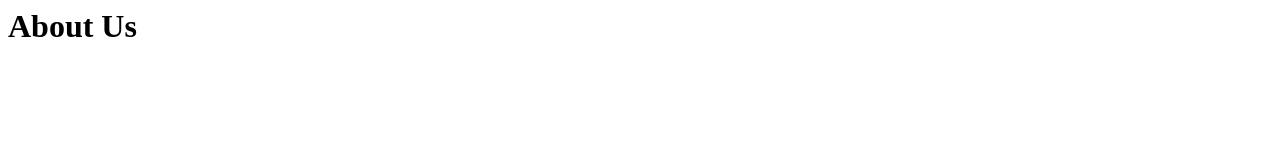
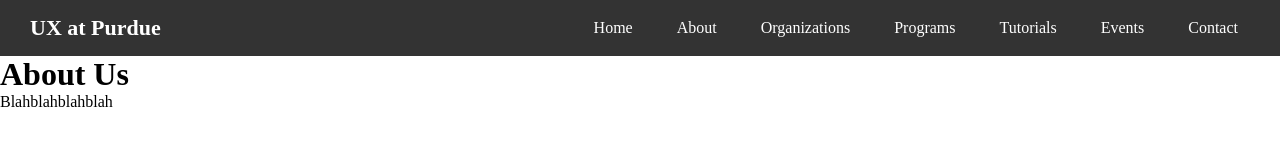
Before and after one commit to elizabeekman/Onboarding-Guide-for-First-Year-Students, a plain HTML site: page htdocs/about.html in a window 1280 px wide. Drawn offline with Linux system fonts and the light colour scheme.

Commit message:
Put nav bar in all pages and added basic header

```diff
--- a/htdocs/about.html
+++ b/htdocs/about.html
@@ -1 +1,30 @@
-<h1>About Us</h1>
+<html lang="en">
+<head>
+  <meta charset="UTF-8">
+  <meta name="viewport" content="width=device-width, initial-scale=1.0">
+  <title>About Us</title>
+  <link rel="stylesheet" href="css/master.css">
+</head>
+<body>
+
+  <!--NAV BAR-->
+    <nav class="navbar">
+        <a href="#" class="logo">UX at Purdue</a>
+            <ul class="nav-links">
+                <li><a href="index.html">Home</a></li>
+                <li><a href="about.html">About</a></li>
+                <li><a href="organizations.html">Organizations</a></li>
+                <li><a href="programs.html">Programs</a></li>
+                <li><a href="tutorials.html">Tutorials</a></li>
+                <li><a href="events.html">Events</a></li>
+                <li><a href="contact.html">Contact</a></li>
+            </ul>
+    </nav>
+
+  <main class="content">
+    <h1>About Us</h1>
+    <p>Blahblahblahblah</p>
+  </main>
+
+</body>
+</html>
```
Also changed, not shown: htdocs/contact.html (+30 -1 lines), htdocs/events.html (+30 -1 lines), htdocs/index.html (+5 -0 lines), htdocs/organizations.html (+30 -1 lines), htdocs/programs.html (+30 -1 lines), htdocs/tutorials.html (+30 -1 lines).
